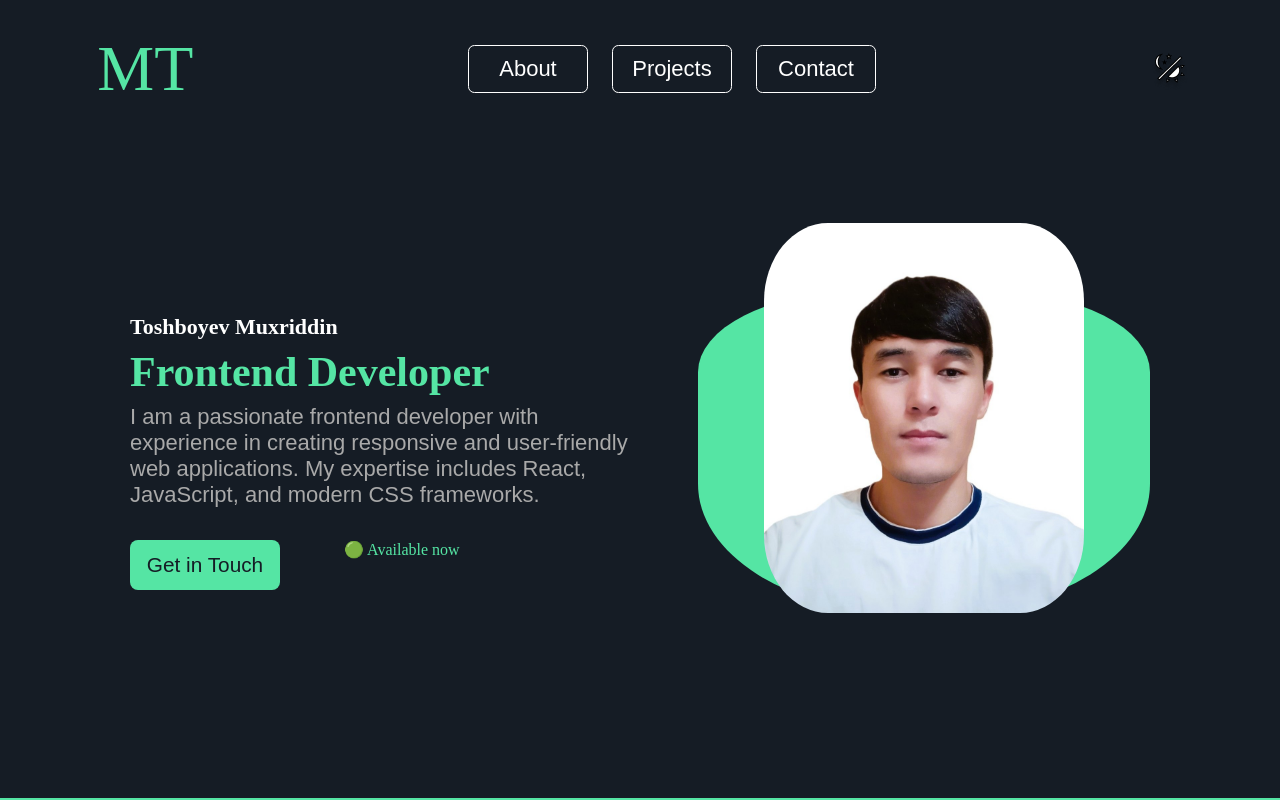
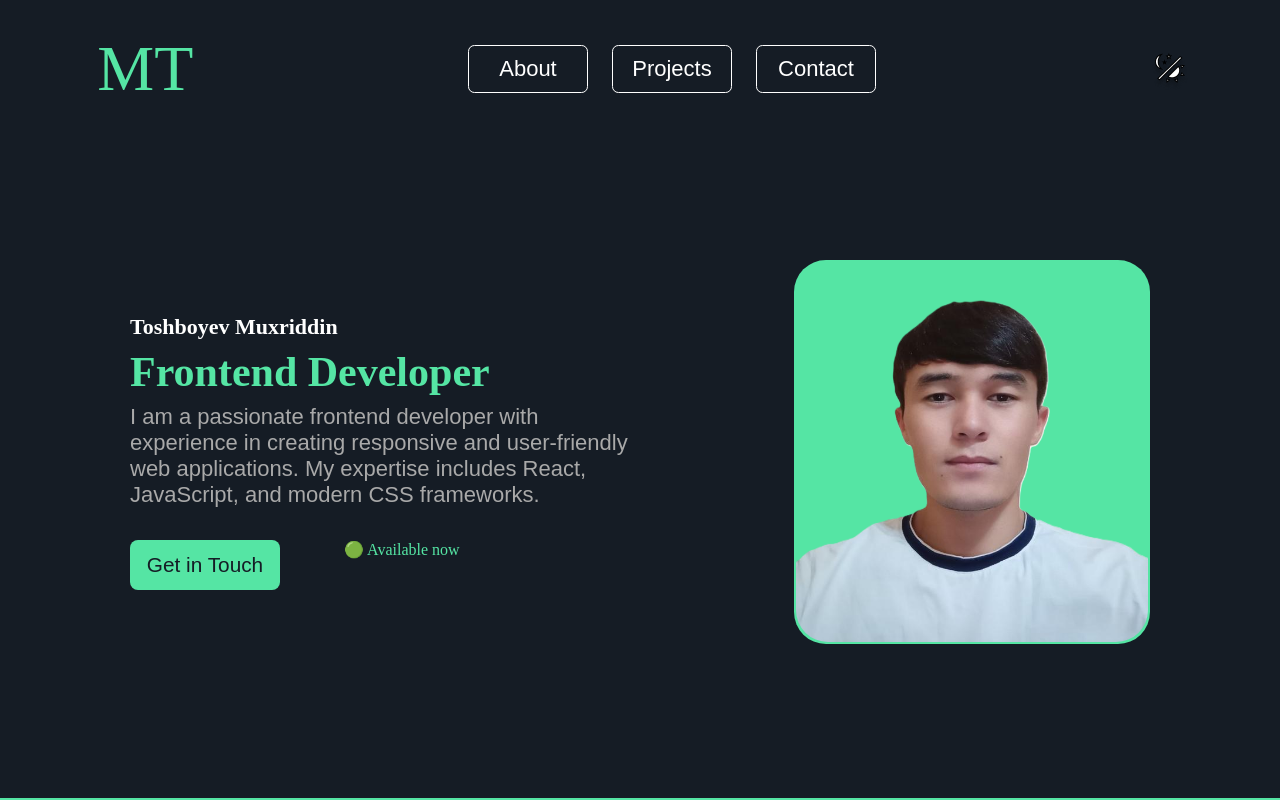
Before and after one commit to MukhriddinToshboyev/Portfoliyo, a React (Vite) app: page / in a window 1280 px wide. Shown: the top 800 px of the page. Built offline with nearby package versions, Linux system fonts and the light colour scheme.

Commit message:
Updates hero image and refines image container styles

```diff
--- a/src/Home/index.jsx
+++ b/src/Home/index.jsx
@@ -1,7 +1,6 @@
 import "./style.css";
 import Vector from "../assets/Vector.png";
-import Rasm from "../assets/photo_2025-05-27_18-40-45.jpg";
-import About from "../About";
+import Rasm1 from "../assets/Rasm1.png";
 
 function Home() {
   return (
@@ -34,7 +33,7 @@ function Home() {
           </div>
         </div>
         <div className="Home_content_img">
-          <img src={Rasm} alt="#" />
+          <img src={Rasm1} alt="#" />
         </div>
       </div>
       <h2 className="Home_line"></h2>
--- a/src/Home/style.css
+++ b/src/Home/style.css
@@ -43,6 +43,7 @@
   background-color: #55e5a4;
   color: #151c25;
   cursor: pointer;
+  border-radius: 0.4rem;
 }
 
 .Home_navbar_img {
@@ -121,19 +122,19 @@
 
 .Home_content_img {
   background-color: #55e5a4;
-  border-radius: 35% 35% 45% 45% / 25% 25% 40% 40%;
-  width: 28.25rem;
-  height: 20rem;
+  border-radius: 2rem;
+  width: 22.25rem;
+  height: 24rem;
   display: flex;
   align-items: center;
   justify-content: center;
 }
 
 .Home_content_img img {
-  width: 20rem;
-  height: 24.375rem;
+  width: 22rem;
+  height: 28rem;
   margin-bottom: 4.3rem;
-  border-radius: 20%;
+  border-radius: 2rem;
 }
 
 /* Line */
```
Also changed, not shown: src/assets/Rasm1.png (added).
